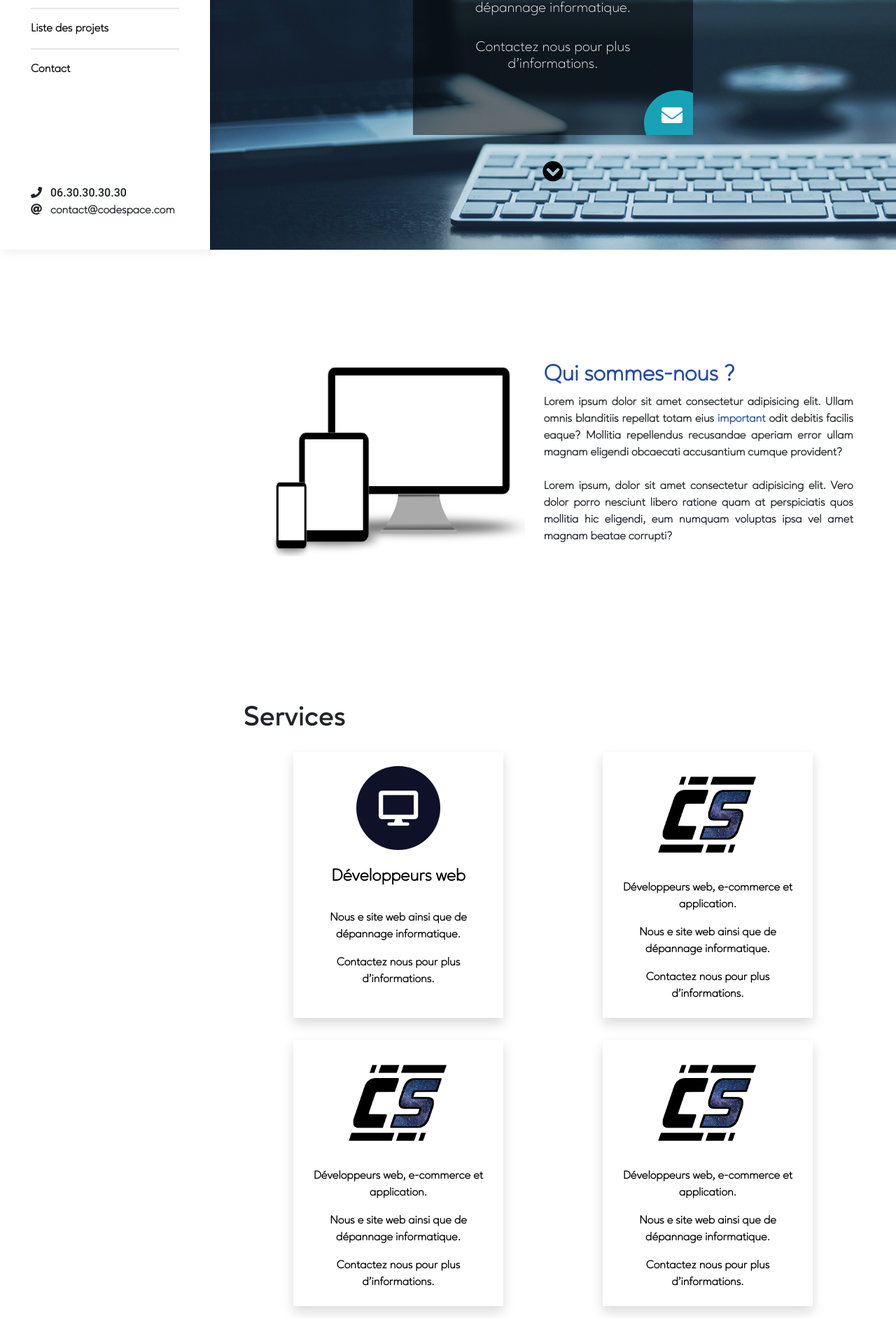
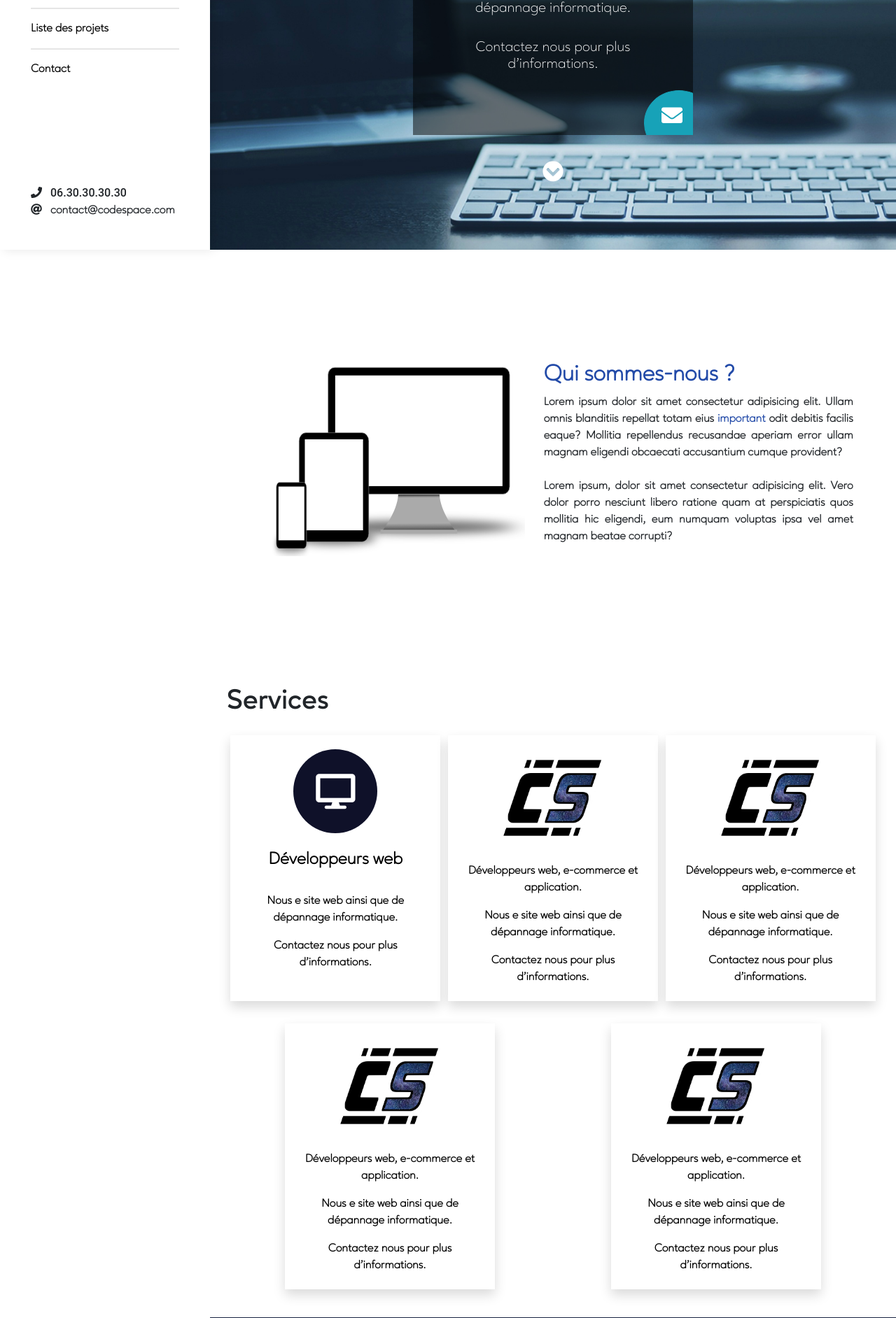
Before and after one commit to bologia/codespacesite, a PHP site: page / in a window 1280 px wide. Shown: the part 443-2327 px from the top of the page at 70% size. Run offline with PHP 8.4, Linux system fonts and the light colour scheme; some libraries are stand-ins or nearby versions.

Commit message:
modif mineur

```diff
--- a/css/home.css
+++ b/css/home.css
@@ -58,6 +58,7 @@ main .s1{
 
 .fa-chevron-circle-down {
     font-size: 30px;
+    color: white;
     -webkit-animation:arrowhome 2s infinite;
     -moz-animation:arrowhome 2s infinite;
     animation:arrowhome 2s infinite;
--- a/css/services.css
+++ b/css/services.css
@@ -1,6 +1,5 @@
 .services {
     /* background: #c6dae3; */
-    /* height: 1000px; */
 }
 
 .card-services{
--- a/includes/services.php
+++ b/includes/services.php
@@ -1,5 +1,5 @@
 <!-- Services content -->
-<div class="services p-5">
+<div class="services p-4">
     <h1>Services</h1>
     <div class="d-flex flex-wrap justify-content-around align-items-center w-100">
 
```
